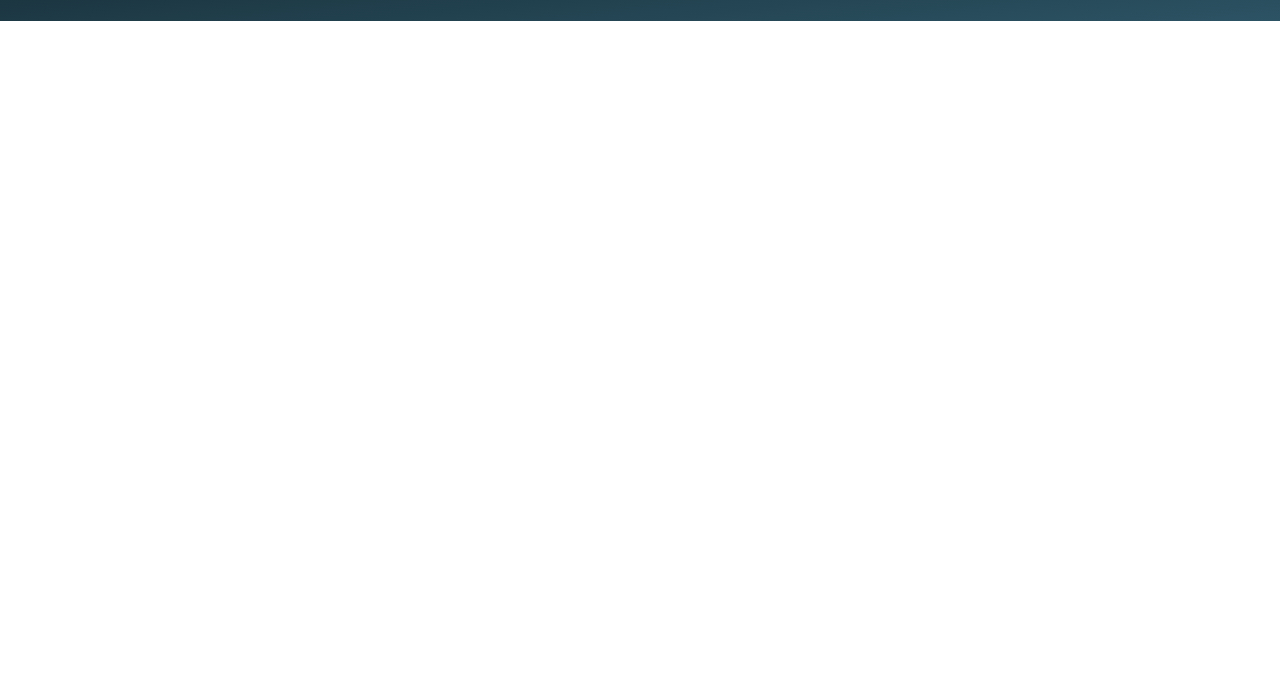
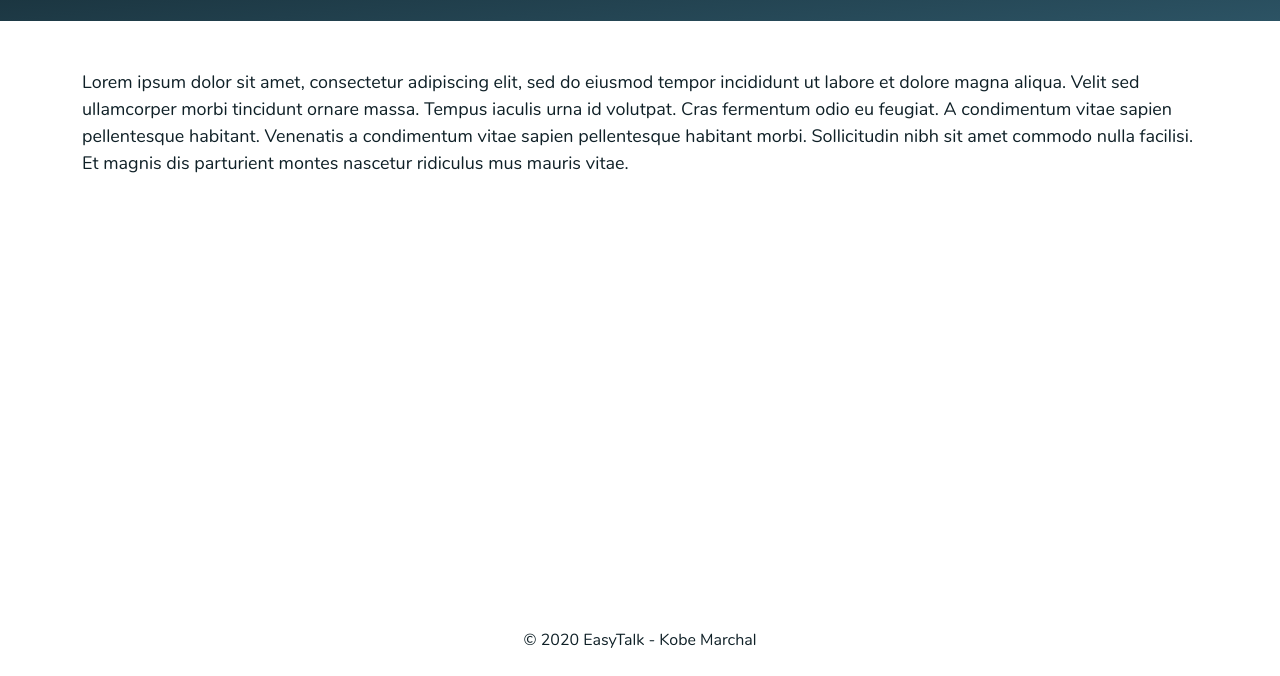
Before and after one commit to MarchalKobe/Project1-frontend, a plain HTML site: page index.html in a window 1280 px wide. Shown: the part 124-800 px from the top of the page. Drawn offline with Linux system fonts and the light colour scheme.

Commit message:
Added footer

```diff
--- a/index.html
+++ b/index.html
@@ -73,6 +73,16 @@
                 </div>
             </div>
         </div>
+        <div class="o-row o-row--md">
+            <div class="o-container">
+                <p>
+                    Lorem ipsum dolor sit amet, consectetur adipiscing elit, sed do eiusmod tempor incididunt ut labore et dolore magna aliqua. Velit sed ullamcorper morbi tincidunt ornare massa. Tempus iaculis urna id volutpat. Cras fermentum odio eu feugiat. A condimentum vitae sapien pellentesque habitant. Venenatis a condimentum vitae sapien pellentesque habitant morbi. Sollicitudin nibh sit amet commodo nulla facilisi. Et magnis dis parturient montes nascetur ridiculus mus mauris vitae.
+                </p>
+            </div>
+        </div>
+        <footer class="c-footer">
+            <p>&copy; 2020 EasyTalk - Kobe Marchal</p>
+        </footer>
     </div>
     <aside class="c-mobile-nav">
         <div class="c-mobile-nav__bg"></div>
--- a/style/screen.css
+++ b/style/screen.css
@@ -55,7 +55,7 @@ html {
 
 
 ::selection {
-    background: #e85e00;
+    background: #4F95B3;
     color: white;
     text-shadow: none;
 }
@@ -451,6 +451,7 @@ a:focus {
 .c-logo__text {
     font-size: 24px;
     margin-left: 16px;
+    letter-spacing: 2px;
     color: #fff;
 }
 
@@ -608,6 +609,24 @@ a:focus {
 
 .has-mobile-nav .c-mobile-nav__body {
     transform: translateX(0);
+}
+
+/*
+    Component: footer
+    ---
+    Main footer of the website
+*/
+
+.c-footer {
+    position: absolute;
+    bottom: 24px;
+    width: 100%;
+    text-align: center;
+}
+
+.c-footer p {
+    margin: 0;
+    font-size: 16px;
 }
 
 /*------------------------------------*\
```
